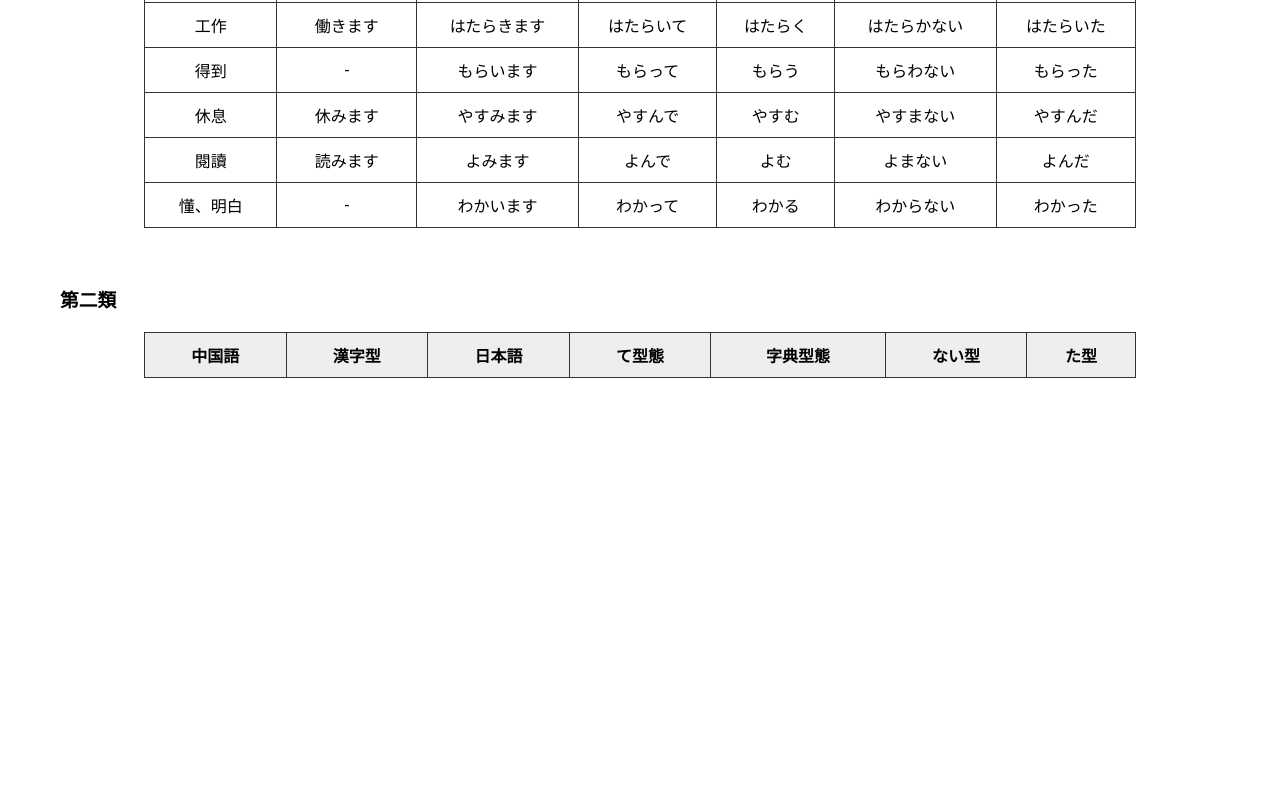
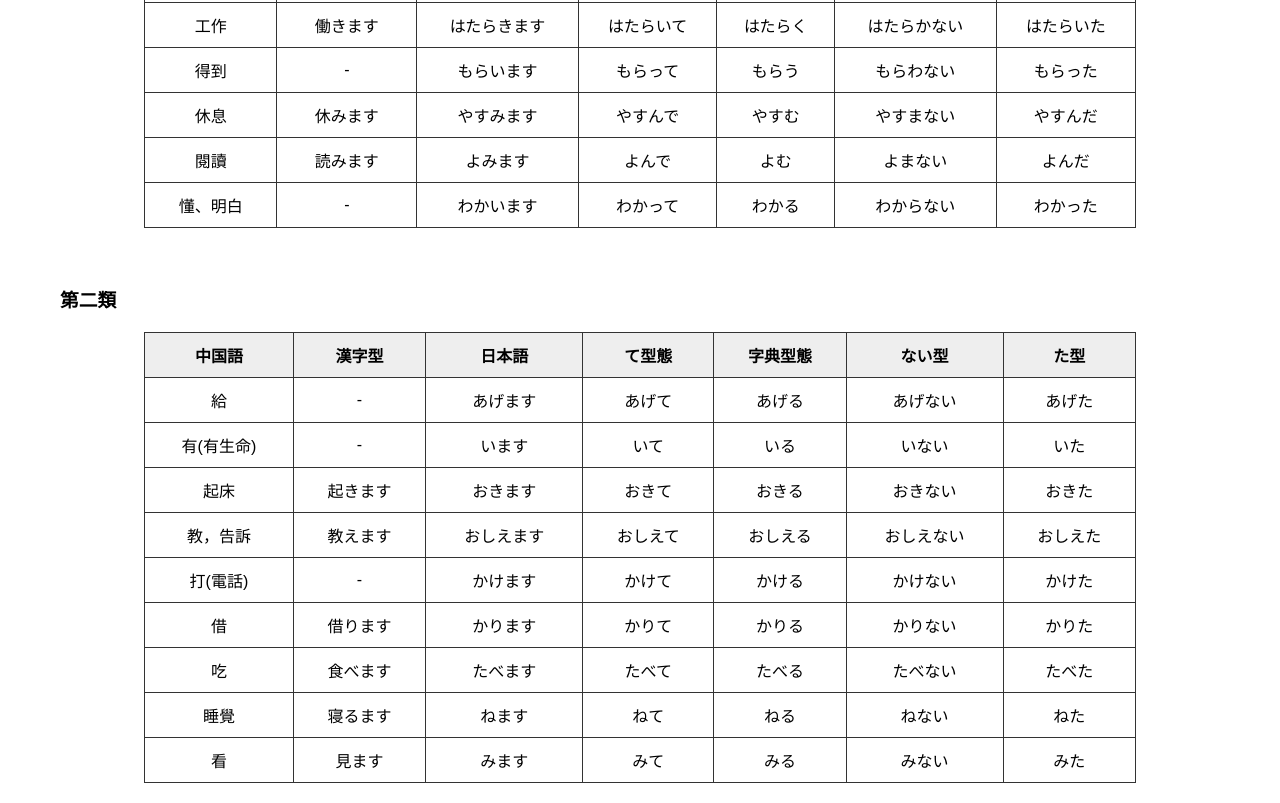
Before and after one commit to jsxiaao/Shunn, a plain HTML site: page 動詞詞性變化.html in a window 1280 px wide. Shown: the part 1021-1824 px from the top of the page. Before the commit the page ends 1419 px from the top, so only its background shows below. Drawn offline with Linux system fonts and the light colour scheme.

Commit message:
Update 動詞詞性變化.html

```diff
--- a/動詞詞性變化.html
+++ b/動詞詞性變化.html
@@ -99,6 +99,15 @@
 	<th>ない型</th>
 	<th>た型</th>
     </tr>
+	<tr><td>給</td>		<td>-</td>			<td>あげます</td>		<td>あげて</td>		<td>あげる</td>		<td>あげない</td>	<td>あげた</td></tr>
+	<tr><td>有(有生命)</td>	<td>-</td>			<td>います</td>			<td>いて</td>		<td>いる</td>		<td>いない</td>		<td>いた</td></tr>
+	<tr><td>起床</td>	<td>起きます</td>		<td>おきます</td>		<td>おきて</td>		<td>おきる</td>		<td>おきない</td>	<td>おきた</td></tr>
+	<tr><td>教，告訴</td>	<td>教えます</td>		<td>おしえます</td>		<td>おしえて</td>	<td>おしえる</td>	<td>おしえない</td>	<td>おしえた</td></tr>
+	<tr><td>打(電話)</td>	<td>-</td>			<td>かけます</td>		<td>かけて</td>		<td>かける</td>		<td>かけない</td>	<td>かけた</td></tr>
+	<tr><td>借</td>		<td>借ります</td>		<td>かります</td>		<td>かりて</td>		<td>かりる</td>		<td>かりない</td>	<td>かりた</td></tr>
+	<tr><td>吃</td>		<td>食べます</td>		<td>たべます</td>		<td>たべて</td>		<td>たべる</td>		<td>たべない</td>	<td>たべた</td></tr>
+	<tr><td>睡覺</td>	<td>寝るます</td>		<td>ねます</td>			<td>ねて</td>		<td>ねる</td>		<td>ねない</td>		<td>ねた</td></tr>
+	<tr><td>看</td>		<td>見ます</td>			<td>みます</td>			<td>みて</td>		<td>みる</td>		<td>みない</td>		<td>みた</td></tr>
 	</table>
 </body>
 </html>
```
